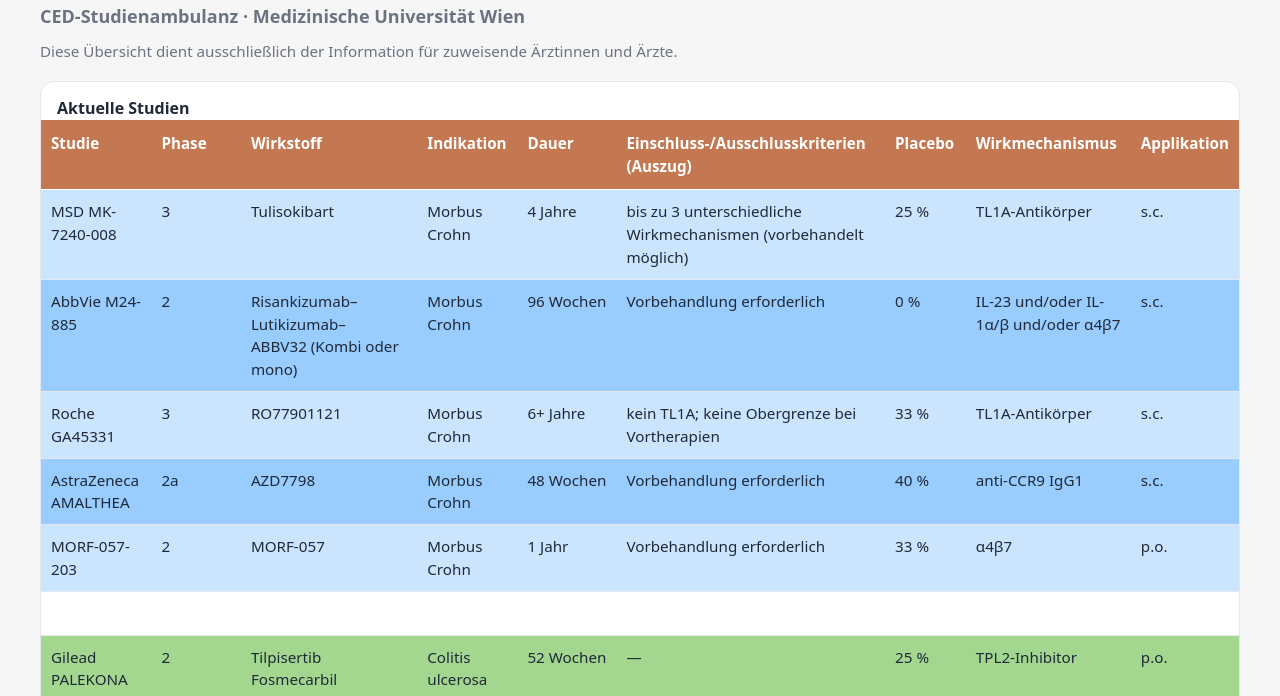
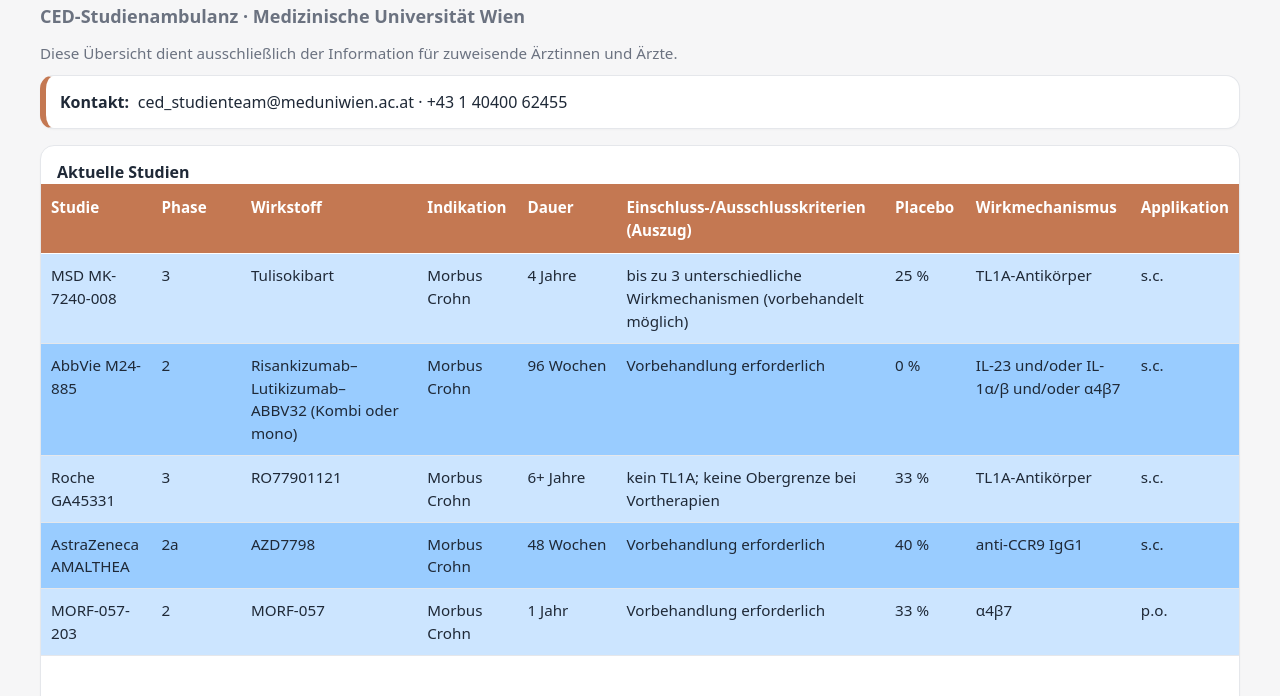
Before and after one commit to ced-studien/ced-studien.github.io, a plain HTML site: page index.html in a window 1280 px wide. Shown: the part 73-769 px from the top of the page. Drawn offline with Linux system fonts and the light colour scheme.

Commit message:
Refactor HTML and CSS for improved readability

```diff
--- a/index.html
+++ b/index.html
@@ -3,6 +3,7 @@
 <head>
   <meta charset="utf-8">
   <meta name="viewport" content="width=device-width, initial-scale=1">
+  <meta name="format-detection" content="telephone=yes">
   <title>Laufende Studien – CED-Studienambulanz · Medizinische Universität Wien</title>
   <meta name="description" content="Übersicht laufender Studien der CED-Studienambulanz an der Medizinischen Universität Wien für zuweisende Ärztinnen und Ärzte.">
   <style>
@@ -31,31 +32,46 @@
       line-height:1.5;
       padding:24px;
     }
-    .container{
-      max-width:1200px;
-      margin:0 auto;
-    }
+    .container{ max-width:1200px; margin:0 auto; }
 
     /* Kopfbereich */
-    header{
-      margin-bottom:16px;
-    }
+    header{ margin-bottom:16px; }
     h1{
       margin:0 0 6px 0;
       font-size:clamp(1.4rem,2.4vw,2rem);
       letter-spacing:.2px;
     }
     h2{
-      margin:0 0 10px 0;
+      margin:0;
       font-weight:600;
       font-size:clamp(1rem,1.6vw,1.125rem);
       color:var(--muted);
     }
+
     .note{
-      margin:4px 0 18px 0;
+      margin:12px 0 10px 0;
       color:var(--muted);
       font-size:.95rem;
     }
+
+    /* Kontaktkarte (ohne Buttons) */
+    .contact-card{
+      margin:8px 0 16px 0;
+      background:var(--surface);
+      border:1px solid var(--border);
+      border-left:6px solid var(--brand);
+      border-radius:14px;
+      box-shadow:0 1px 2px rgba(0,0,0,.03);
+      padding:14px;
+      display:flex;
+      align-items:flex-start;
+      justify-content:flex-start;
+      gap:16px;
+      flex-wrap:wrap;
+    }
+    address{ font-style:normal; }
+    .contact-lines{ color:var(--text); font-size:1rem; }
+    .contact-lines strong{ display:inline-block; margin-right:.5ch; }
 
     /* Tabelle */
     .card{
@@ -64,10 +80,7 @@
       border-radius:14px;
       box-shadow:0 1px 2px rgba(0,0,0,.03);
     }
-    .table-wrap{
-      overflow-x:auto;
-      border-radius:14px;
-    }
+    .table-wrap{ overflow-x:auto; border-radius:14px; }
     table{
       width:100%;
       border-collapse:collapse;
@@ -79,14 +92,10 @@
       padding:14px 16px 0 16px;
     }
     thead th{
-      position:sticky;
-      top:0;
-      background:var(--brand);
-      color:#fff;
-      text-align:left;
-      padding:12px 10px;
-      font-weight:700;
-      font-size:.95rem;
+      position:sticky; top:0;
+      background:var(--brand); color:#fff;
+      text-align:left; padding:12px 10px;
+      font-weight:700; font-size:.95rem;
       border-bottom:1px solid rgba(255,255,255,.25);
     }
     th, td{
@@ -97,7 +106,7 @@
     }
     tbody tr:last-child td{ border-bottom:0 }
 
-    /* Indikationszeilen (Hintergründe) */
+    /* Indikationszeilen */
     tr.crohn-a { background:var(--crohn-1); }
     tr.crohn-b { background:var(--crohn-2); }
     tr.colitis-a{ background:var(--colitis-1); }
@@ -138,7 +147,19 @@
     <header>
       <h1>Laufende Studien</h1>
       <h2>CED-Studienambulanz · Medizinische Universität Wien</h2>
+
+      <!-- Disclaimer über der Kontaktkarte -->
       <p class="note">Diese Übersicht dient ausschließlich der Information für zuweisende Ärztinnen und Ärzte.</p>
+
+      <!-- Kontakt (ohne Links/Buttons) -->
+      <div class="contact-card" role="complementary" aria-label="Kontakt">
+        <div class="contact-lines">
+          <address>
+            <strong>Kontakt:</strong>
+            ced_studienteam@meduniwien.ac.at · +43&nbsp;1&nbsp;40400&nbsp;62455
+          </address>
+        </div>
+      </div>
     </header>
 
     <section class="card">
@@ -315,7 +336,7 @@
     </section>
 
     <footer class="note" style="margin-top:16px">
-      Stand: <!-- Datum hier bei Bedarf pflegen --> August&nbsp;2025 · Kontakt: ced_studienteam@meduniwien.ac.at, +43 1 40400 62450
+      Stand: August&nbsp;2025 · Kontakt: ced_studienteam@meduniwien.ac.at, +43&nbsp;1&nbsp;40400&nbsp;62455
     </footer>
   </div>
 </body>
```
